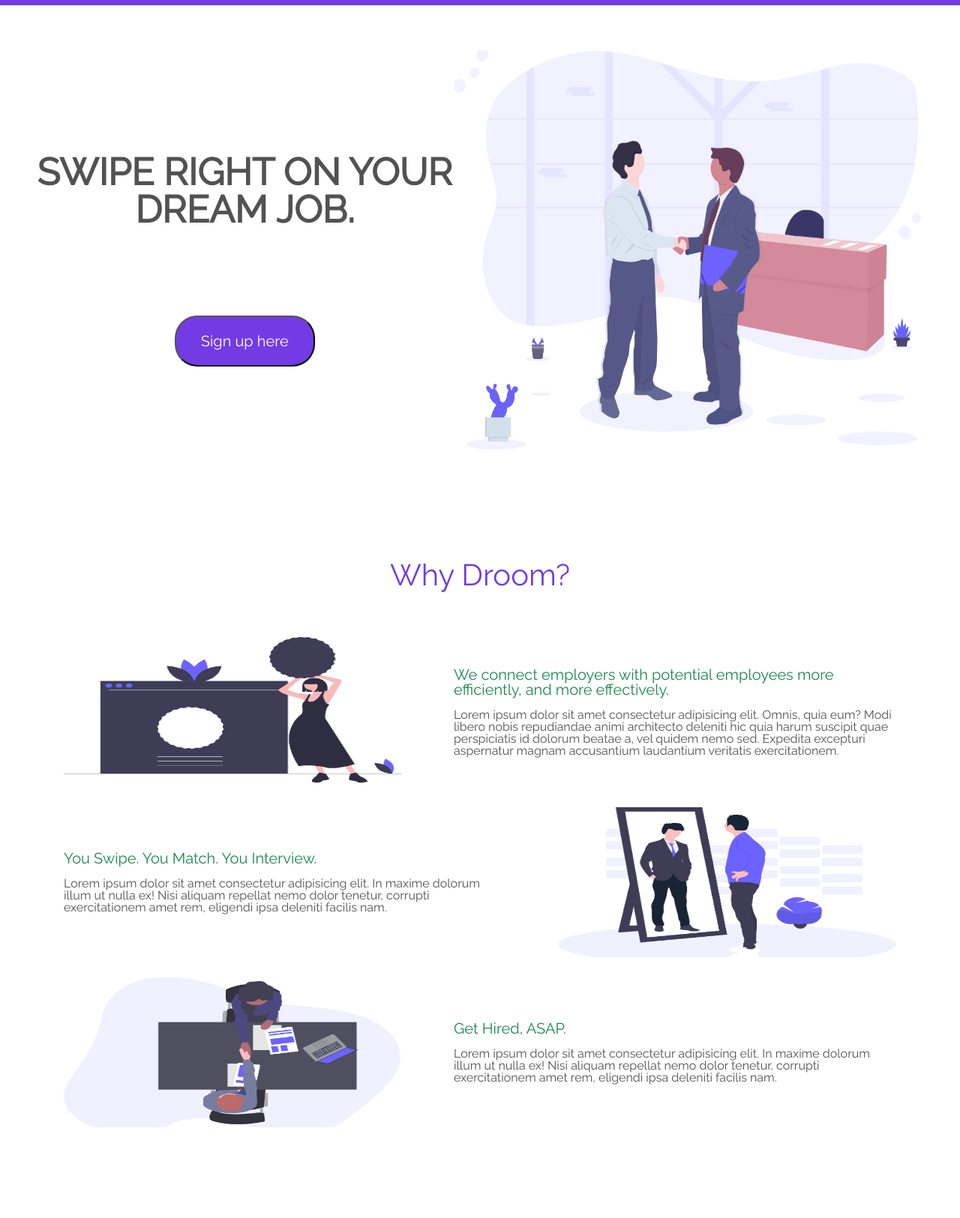
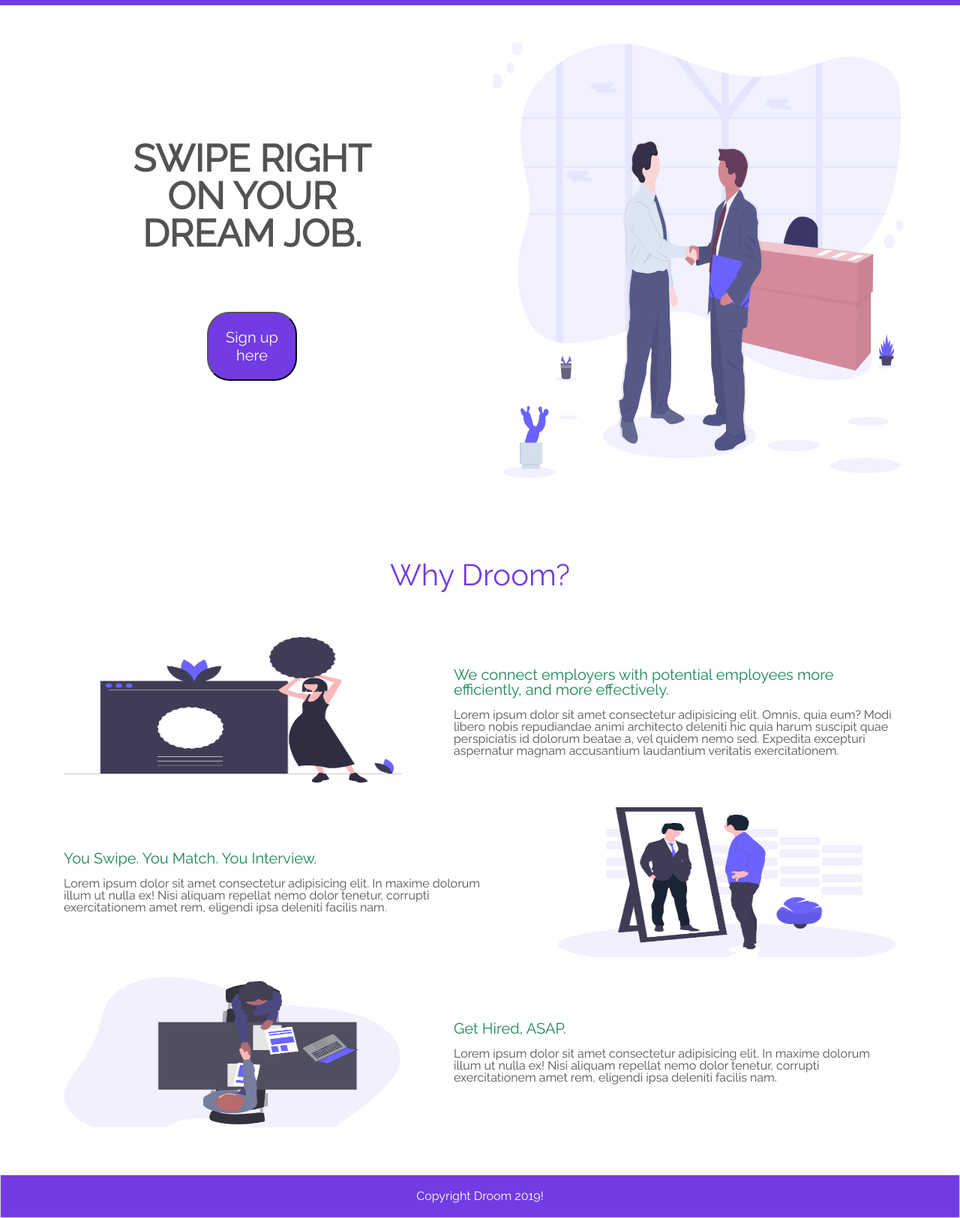
Before and after one commit to Build-Week-Droom-2/Marketing, a plain HTML site: page index.html in a window 1280 px wide. Shown: the part 113-1738 px from the top of the page at 75% size. Before the commit the page ends 1680 px from the top, so only its background shows below. Drawn offline with Linux system fonts and the light colour scheme.

Commit message:
finished project minus copy and edits

```diff
--- a/index.html
+++ b/index.html
@@ -53,5 +53,10 @@
             <p><em>Get Hired, ASAP. </em><br><br>Lorem ipsum dolor sit amet consectetur adipisicing elit. In maxime dolorum illum ut nulla ex! Nisi aliquam repellat nemo dolor tenetur, corrupti exercitationem amet rem, eligendi ipsa deleniti facilis nam.</p>
         </div>
     </section>
+    <footer>
+            <p>Copyright Droom 2019!</p>
+    </footer>
+
 
 </body>
+</html>
--- a/less/footer.less
+++ b/less/footer.less
@@ -0,0 +1,15 @@
+// Footer Styles
+footer {
+
+    color: #ffffff;
+    background: @main-color;
+    padding: 20px 0;
+    border: 1px double #e0e0e0;
+    display: flex;
+    justify-content: center;
+    align-items: center;
+
+  @media @mobile {
+      display: none;
+  }
+}
--- a/less/home-page.less
+++ b/less/home-page.less
@@ -13,22 +13,23 @@
 
 
   .mainpic {
-    width: 50%;
+    width: 60%;
     .flexcenter();
     align-items: center;
+    margin-top: 30px;
 
     @media @mobile {
       display: none;
     }
     img {
-      height: 70vh;
-      width: 685px;
+      height: 100%;
+      width: 100%;
 
 
     }
   }
   .maintext {
-    width: 50%;
+    width: 40%;
 
     @media @mobile {
       width: 75%;
@@ -37,7 +38,11 @@
     align-items: center;
     text-align: center;
     flex-wrap: wrap;
-    margin: 120px 0px 120px 0px;
+    margin: 120px;
+
+    @media @mobile {
+      margin: 120px 0px 120px 0px;
+    }
 
     h1 {
       font-weight: bold;
--- a/less/why.less
+++ b/less/why.less
@@ -21,6 +21,10 @@
       margin-top: 50px;
       padding: 0px;
       height: 10vh;
+
+      footer {
+        width: 100%;
+      }
 
     }
 
```
Also changed, not shown: css/index.css.
